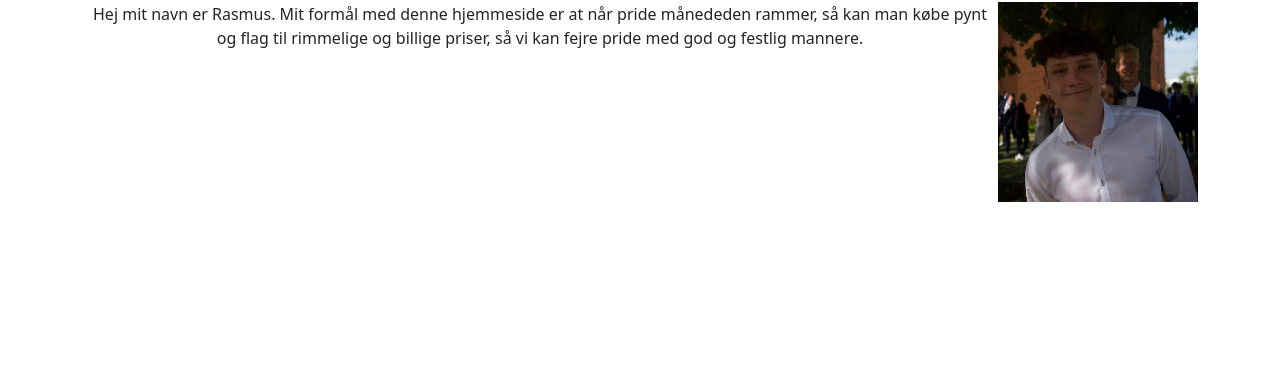
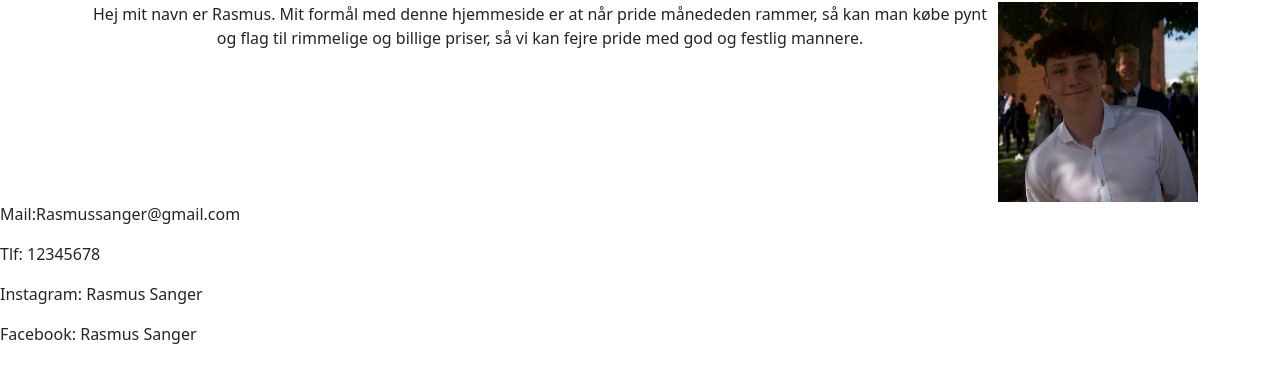
Before and after one commit to rasmussanger/tema6, a website: page Kontakt os.html in a window 1280 px wide. Shown: the part 100-482 px from the top of the page. Drawn offline with nearby package versions, Linux system fonts and the light colour scheme; files that its build step writes are made by us from their sources.

Commit message:
Rasmus's info

```diff
--- a/Kontakt os.html
+++ b/Kontakt os.html
@@ -25,6 +25,10 @@
 
 </div>
 
+<p>Mail:Rasmussanger@gmail.com</p>
+<p>Tlf: 12345678</p>
+<p>Instagram: Rasmus Sanger</p>
+<p>Facebook: Rasmus Sanger</p>
 
 
 
```
